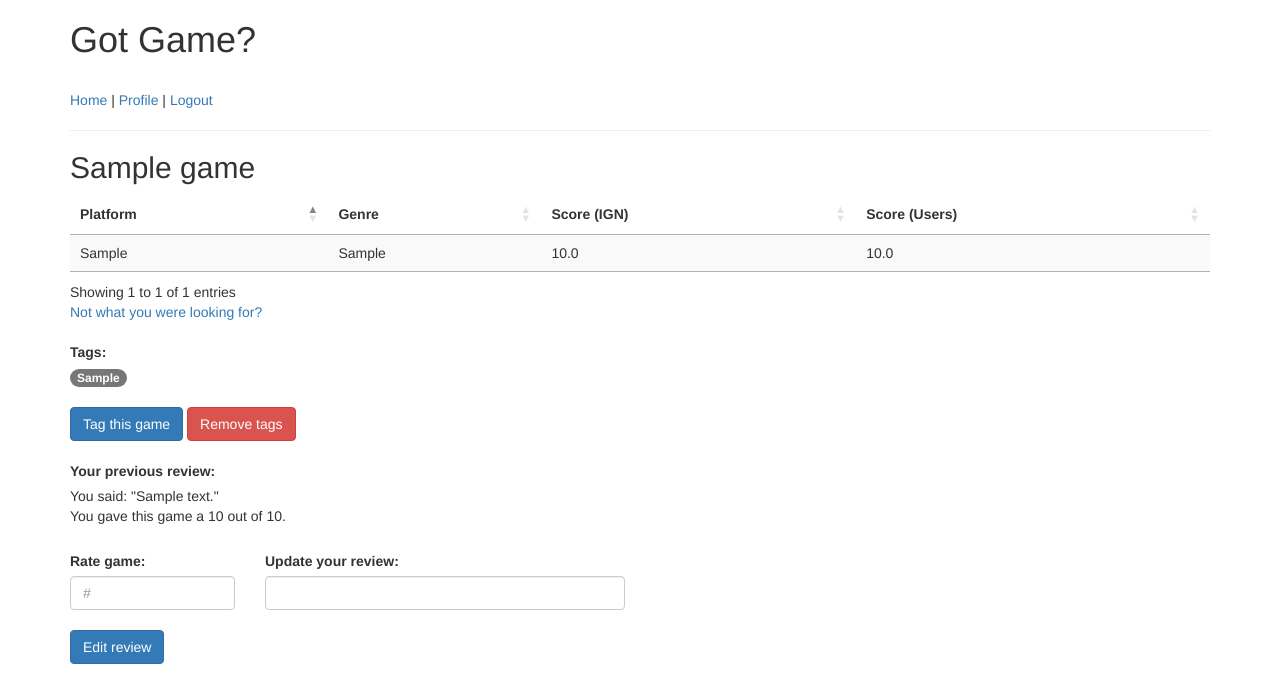
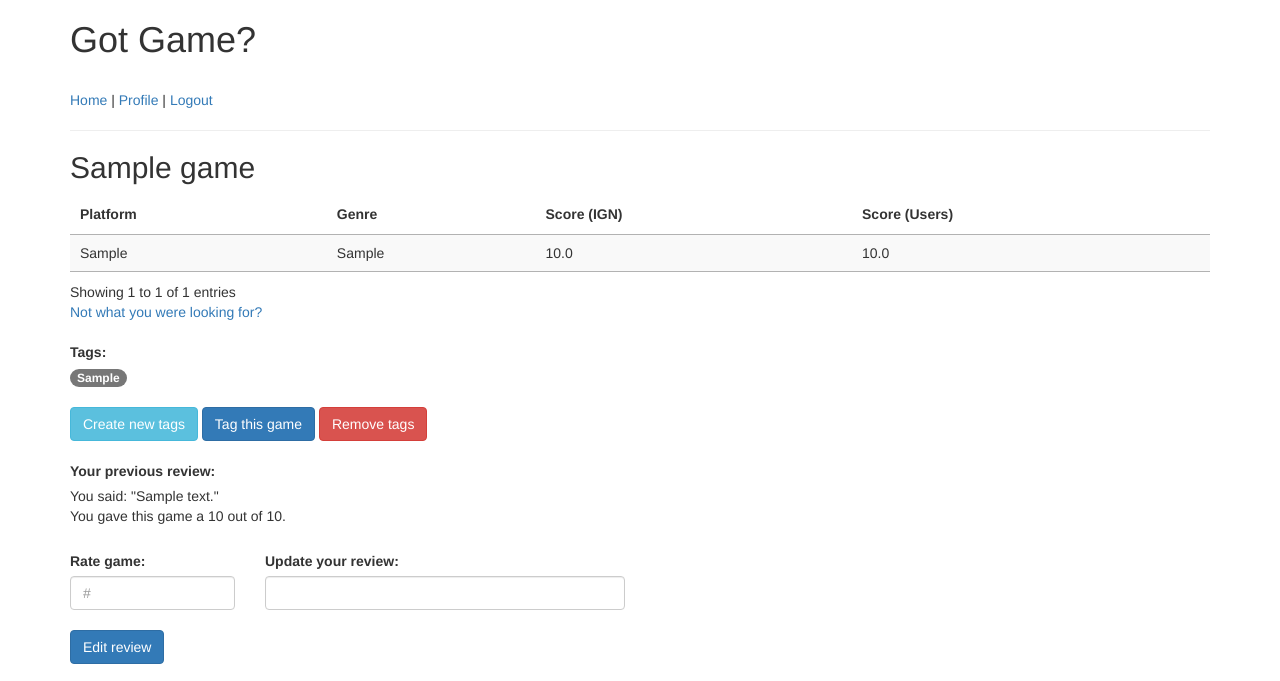
Before and after one commit to tashachin/GotGame, a Flask app: a page that uses templates/game_info.html in a window 1280 px wide. Shown: the top 681 px of the page. Run offline with Flask 2, Linux system fonts and the light colour scheme; the visitor is signed in with stand-in values (Sample User, id 1); tables that the repository leaves empty hold one stand-in row (values such as "Sample post"); some libraries are stand-ins or nearby versions.

Commit message:
Removed sorting display from game info page.

```diff
--- a/static/game_info.js
+++ b/static/game_info.js
@@ -4,7 +4,11 @@ $(document).ready(function() {
     	retrieve: true,
         paging: false,
         searching: false,
+        sorting: false,
     } );
+
+    $('.sorting').removeClass();
+
 } );
 
 //////////////////////////////////////
--- a/templates/game_info.html
+++ b/templates/game_info.html
@@ -90,8 +90,15 @@
 	{% endif %}
 	</div>
 </div>
+
+<div class='row row-top-margin'>
+	<a href="/profile/{{ session['user_id'] }}/#tags">
+		<button type="button"
+				class="btn btn-info">
+		Create new tags
+		</button>
+	</a>
 	<!-- MODAL FOR APPLYING TAGS -->
-<div class='row row-top-margin'>
 		<button type="button"
 				class="btn btn-primary"
 				data-toggle="modal"
--- a/templates/user_profile.html
+++ b/templates/user_profile.html
@@ -53,7 +53,7 @@
 <p>Number of games reviewed: {{ num_reviews }}</p>
 
 <h4>Tags</h4>
-
+<a id='#tags'></a>
 
 <form id='create-tags-form'>
 
```
